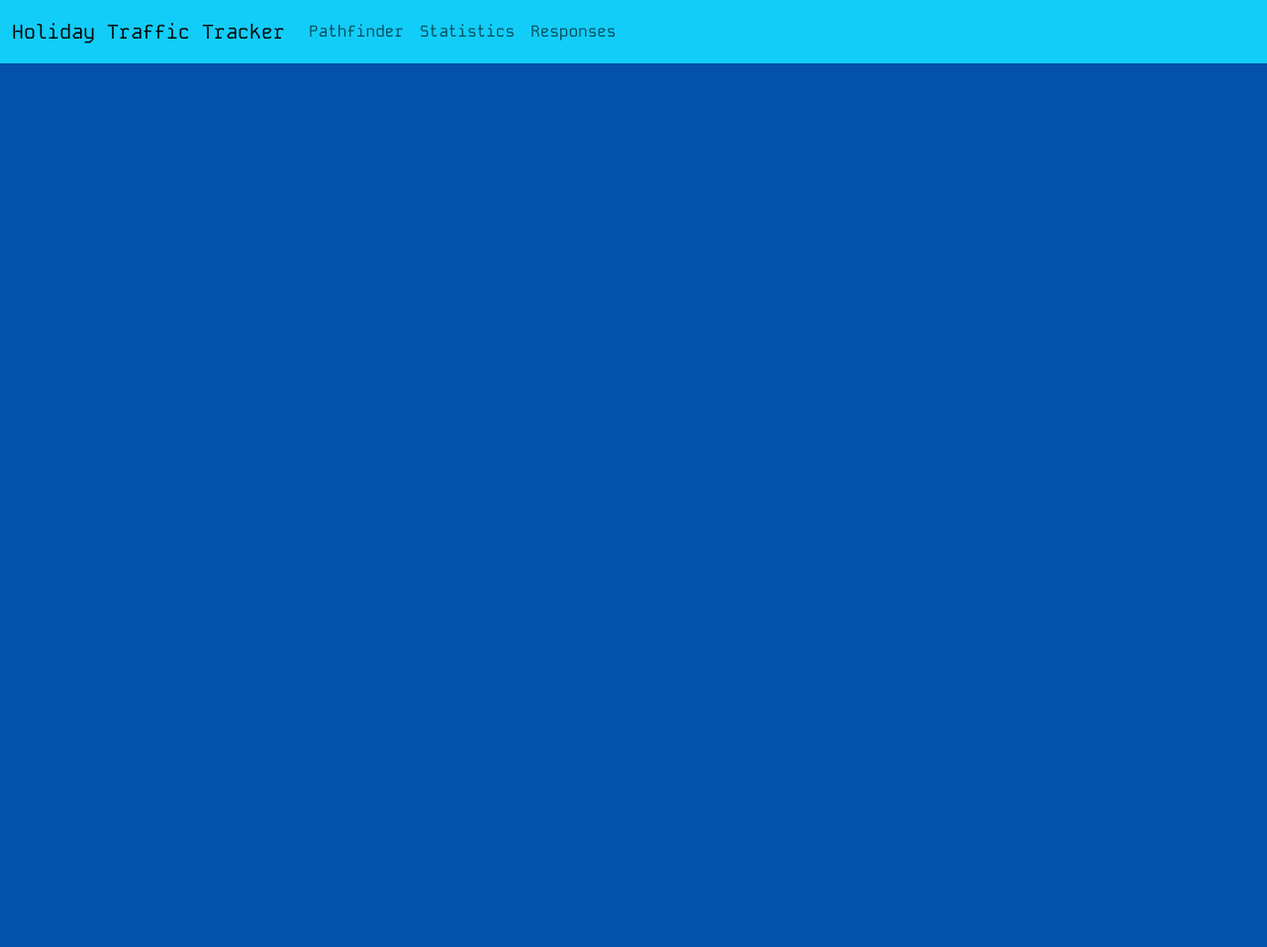
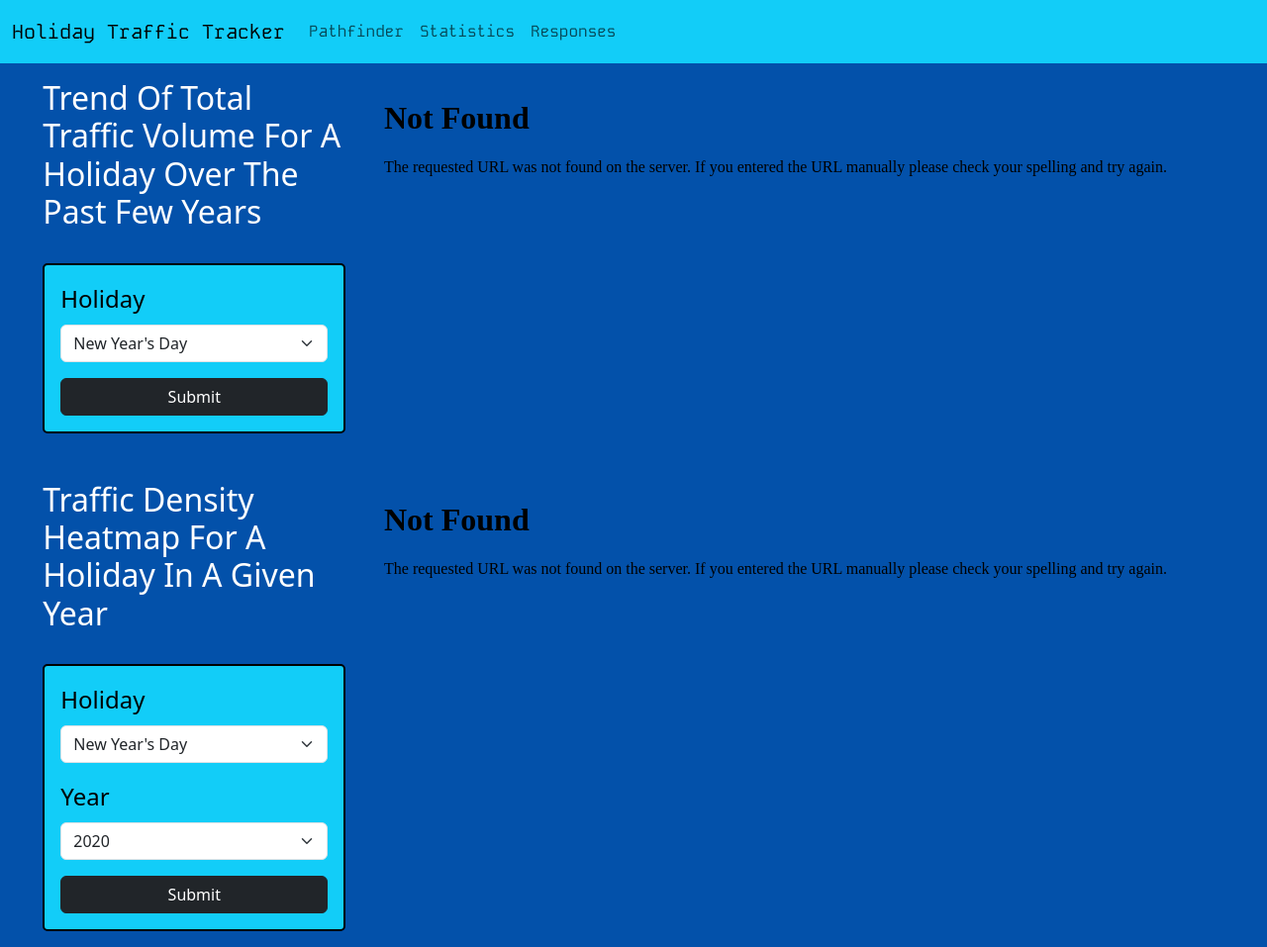
Before and after one commit to HiPeople21/LC_CS_Project, a Flask app: page /statistics in a window 1280 px wide. Shown: the whole page at 99% size. Before the commit the page ends 64 px from the top, so only its background shows below. Run offline with Flask 3, Linux system fonts and the light colour scheme; some libraries are stand-ins or nearby versions.

Commit message:
Moved Plotly charts to website folder; Finished statistics page; Removed unneeded boundary data

```diff
--- a/website/app.py
+++ b/website/app.py
@@ -1,5 +1,7 @@
 from flask_bootstrap import Bootstrap5
-from flask import Flask, redirect, render_template
+from flask import Flask, render_template, request
+
+from .utils import BASE
 
 app = Flask(__name__)
 
@@ -9,7 +11,7 @@
 def index():
     return render_template("index.html")
 
-@app.route("/pathfinding")
+@app.route("/pathfinding", methods=["GET", "POST"])
 def pathfinding():
     return render_template("pathfinding.html")
 
--- a/website/static/package.json
+++ b/website/static/package.json
@@ -7,5 +7,8 @@
   },
   "author": "",
   "license": "ISC",
-  "description": ""
+  "description": "",
+  "dependencies": {
+    "plotly.js-dist": "^3.0.1"
+  }
 }
--- a/website/static/statistics.css
+++ b/website/static/statistics.css
@@ -0,0 +1,66 @@
+.chart-title {
+    color: white;
+}
+
+.form-button {
+    width: 100%;
+}
+
+form {
+    padding: 1em;
+}
+
+form label {
+    color: var(--accent-color);
+    font-size: 1.5em;
+}
+
+#bar-info,
+#heatmap-info {
+    width: 25%;
+}
+
+
+#bar-area,
+#heatmap-area {
+    margin: 1em;
+}
+
+#bar-area,
+#heatmap-area {
+    display: flex;
+    flex-direction: row;
+    justify-content: space-around;
+}
+
+#barchart,
+#heatmap {
+    width: 70%;
+}
+
+#bar-select,
+#heatmap-select {
+    margin-top: 2em;
+}
+
+#bar-area {
+    margin-bottom: 3em;
+}
+
+@media only screen and (max-width: 600px) {
+    #bar-area,
+    #heatmap-area {
+        flex-direction: column;
+    }
+
+    #barchart,
+    #heatmap,
+    #bar-info,
+    #heatmap-info {
+        width: 100%;
+    }
+    #barchart,
+    #heatmap {
+        height: 80vh;
+    }
+}
--- /dev/null
+++ b/website/static/statistics.js
@@ -0,0 +1,73 @@
+const barForm = document.querySelector("#bar-form");
+const barSelectHoliday = document.querySelector("#bar-select-holiday");
+const barChart = document.querySelector("#barchart");
+
+async function changeBar() {
+    const holiday = barSelectHoliday.value;
+    barChart.src = `/static/charts/bar/${holiday}.html`
+}
+
+barForm.addEventListener("submit", async e => {
+    e.preventDefault();
+    await changeBar();
+});
+
+
+const heatmapForm = document.querySelector("#heatmap-form");
+const heatmapSelectHoliday = document.querySelector("#heatmap-select-holiday");
+const heatmapSelectYear = document.querySelector("#heatmap-select-year");
+const heatmapParent = document.querySelector("#heatmap");
+
+const fullDates = [
+    "New Year's Day",
+    "St Brigid's Day",
+    "St Patrick's Day",
+    "Easter Monday",
+    "May Bank Holiday",
+    "June Bank Holiday",
+    "August Bank Holiday",
+    "October Bank Holiday",
+    "Christmas Day",
+    "St Stephen's Day"
+]
+
+const missingDates = [
+    "Easter Monday",
+    "October Bank Holiday",
+    "Christmas Day",
+    "St Stephen's Day"
+]
+
+const missingDateOptions = []
+
+for (const date of missingDates) {
+    missingDateOptions.push(document.querySelectorAll(`option[value="${date}"]`)[1]);
+}
+
+async function changeHeatmap() {
+    const holiday = heatmapSelectHoliday.value;
+    const year = heatmapSelectYear.value;
+
+    heatmap.src = `/static/charts/heatmap/${holiday}-${year}.html`
+}
+
+heatmapForm.addEventListener("submit", async e => {
+    e.preventDefault();
+    await changeHeatmap();
+});
+
+heatmapSelectYear.addEventListener("change", e => {
+    const year = e.target.value;
+    if (year === "2024") {
+        if (missingDates.includes(heatmapSelectHoliday.value)) {
+            heatmapSelectHoliday.value = fullDates[0];
+        }
+        for (const option of missingDateOptions) {
+            option.disabled = true;
+        }
+    } else {
+        for (const option of missingDateOptions) {
+            option.disabled = false;
+        }
+    }
+});
--- a/website/static/styles.css
+++ b/website/static/styles.css
@@ -16,7 +16,6 @@
 
 nav {
     font-family: "Kode Mono", sans-serif;
-    background-color: var(--secondary-color) !important;
     padding: 0 10px;
     line-height: 2em;
 }
@@ -36,9 +35,6 @@
 
 #intro {
     margin-top: 1em;
-    background-color: var(--secondary-color) !important;
-    border-radius: 5px;
-    border: 2px solid black;
     padding: 1em;
 }
 
@@ -52,3 +48,12 @@
 #intro a {
     color: orange;
 }
+
+.black-border {
+    border-radius: 5px;
+    border: 2px solid black;
+}
+
+.lb-bg {
+    background-color: var(--secondary-color) !important;
+}
--- a/website/templates/base.html
+++ b/website/templates/base.html
@@ -10,33 +10,50 @@
       href="{{ url_for('static',
     filename='styles.css') }}"
     />
-    {% block styles %}{% endblock %}
-    {{ bootstrap.load_css() }}
+    {% block styles %}{% endblock %} {{ bootstrap.load_css() }}
+
+    <script src="{{ url_for('static',
+    filename='node_modules/plotly.js-dist/plotly.js') }}"></script>
   </head>
   <body>
-    <nav class="navbar navbar-expand-lg">
+    <nav class="navbar navbar-expand-lg lb-bg">
       <div class="container-fluid">
-        <a class="navbar-brand" id="home-link" href="/">Holiday Traffic Tracker</a>
-        <button class="navbar-toggler" type="button" data-bs-toggle="collapse" data-bs-target="#navbarNav" aria-controls="navbarNav" aria-expanded="false" aria-label="Toggle navigation">
+        <a class="navbar-brand" id="home-link" href="/"
+          >Holiday Traffic Tracker</a
+        >
+        <button
+          class="navbar-toggler"
+          type="button"
+          data-bs-toggle="collapse"
+          data-bs-target="#navbarNav"
+          aria-controls="navbarNav"
+          aria-expanded="false"
+          aria-label="Toggle navigation"
+        >
           <span class="navbar-toggler-icon"></span>
         </button>
         <div class="collapse navbar-collapse" id="navbarNav">
           <ul class="navbar-nav">
             <li class="nav-item">
-              <a class="nav-link" id="pathfinding-link" href="/pathfinding">Pathfinder</a>
+              <a class="nav-link" id="pathfinding-link" href="/pathfinding"
+                >Pathfinder</a
+              >
             </li>
             <li class="nav-item">
-              <a class="nav-link" id="statistics-link" href="/statistics">Statistics</a>
+              <a class="nav-link" id="statistics-link" href="/statistics"
+                >Statistics</a
+              >
             </li>
             <li class="nav-item">
-              <a class="nav-link" id="responses-link" href="/responses">Responses</a>
+              <a class="nav-link" id="responses-link" href="/responses"
+                >Responses</a
+              >
             </li>
           </ul>
         </div>
       </div>
     </nav>
     <main class="container-fluid">{% block content %} {% endblock %}</main>
-    {% block scripts %}{% endblock %}
-    {{ bootstrap.load_js() }}
+    {% block scripts %}{% endblock %} {{ bootstrap.load_js() }}
   </body>
 </html>
--- a/website/templates/statistics.html
+++ b/website/templates/statistics.html
@@ -1,2 +1,94 @@
 {% extends "base.html" %} {% block title %}: Statistics{% endblock %} {% block
-content %} {% endblock %}
+content %}
+<section id="bar-area">
+  <div id="bar-info">
+    <h2 class="chart-title">
+      Trend Of Total Traffic Volume For A Holiday Over The Past Few Years
+    </h2>
+    <div id="bar-select" class="black-border lb-bg">
+      <form id="bar-form">
+        <div class="mb-3">
+          <label for="bar-select-holiday" class="form-label">Holiday</label>
+          <select
+            class="form-select"
+            id="bar-select-holiday"
+            aria-label="Barchart Select"
+          >
+            <option value="New Year's Day" selected>New Year's Day</option>
+            <option value="St Brigid's Day">St Brigid's Day</option>
+            <option value="St Patrick's Day">St Patrick's Day</option>
+            <option value="Easter Monday">Easter Monday</option>
+            <option value="May Bank holiday">May Bank holiday</option>
+            <option value="June Bank Holiday">June Bank Holiday</option>
+            <option value="August Bank Holiday">August Bank Holiday</option>
+            <option value="October Bank Holiday">October Bank Holiday</option>
+            <option value="Christmas Day">Christmas Day</option>
+            <option value="St Stephen's Day">St Stephen's Day</option>
+          </select>
+        </div>
+        <button type="submit" class="btn btn-dark form-button">Submit</button>
+      </form>
+    </div>
+  </div>
+  <iframe id="barchart" src="{{ url_for('static',
+    filename="charts/bar/New Year's Day.html") }}" title="Barchart"></iframe>
+</section>
+<section id="heatmap-area">
+  <div id="heatmap-info">
+    <h2 class="chart-title">
+      Traffic Density Heatmap For A Holiday In A Given Year
+    </h2>
+
+    <div id="heatmap-select" class="black-border lb-bg">
+      <form id="heatmap-form">
+        <div class="mb-3">
+            <label for="heatmap-select-holiday" class="form-label">Holiday</label>
+            <select
+              class="form-select"
+              id="heatmap-select-holiday"
+              aria-label="Heatmap Select"
+            >
+              <option value="New Year's Day" selected>New Year's Day</option>
+              <option value="St Brigid's Day">St Brigid's Day</option>
+              <option value="St Patrick's Day">St Patrick's Day</option>
+              <option value="Easter Monday">Easter Monday</option>
+              <option value="May Bank holiday">May Bank holiday</option>
+              <option value="June Bank Holiday">June Bank Holiday</option>
+              <option value="August Bank Holiday">August Bank Holiday</option>
+              <option value="October Bank Holiday">October Bank Holiday</option>
+              <option value="Christmas Day">Christmas Day</option>
+              <option value="St Stephen's Day">St Stephen's Day</option>
+            </select>
+          </div>
+          <div class="mb-3">
+            <label for="heatmap-select-year" class="form-label">Year</label>
+            <select
+              class="form-select"
+              id="heatmap-select-year"
+              aria-label="Heatmap Select"
+            >
+              <option value="2020" selected>2020</option>
+              <option value="2021">2021</option>
+              <option value="2022">2022</option>
+              <option value="2023">2023</option>
+              <option value="2024">2024</option>
+            </select>
+          </div>
+          <button type="submit" class="btn btn-dark form-button">Submit</button>
+      </form>
+    </div>
+  </div>
+  <iframe id="heatmap" src="{{ url_for('static',
+    filename="charts/heatmap/New Year's Day-2020.html") }}" title="Heatmap"></iframe>
+</section>
+
+{% endblock %} {% block styles %}
+<link
+  rel="stylesheet"
+  href="{{ url_for('static',
+    filename='statistics.css') }}"
+/>
+{% endblock %} {% block scripts %}
+<script src="{{ url_for('static',
+    filename='statistics.js') }}"></script>
+{% endblock %}
--- a/website/utils.py
+++ b/website/utils.py
@@ -0,0 +1,3 @@
+from pathlib import Path
+
+BASE = Path(__file__).parent
```
Also changed, not shown: visualisations/charts.py (+5 -3 lines), website/templates/index.html (+21 -13 lines), website/static/package-lock.json, 5 other files.
